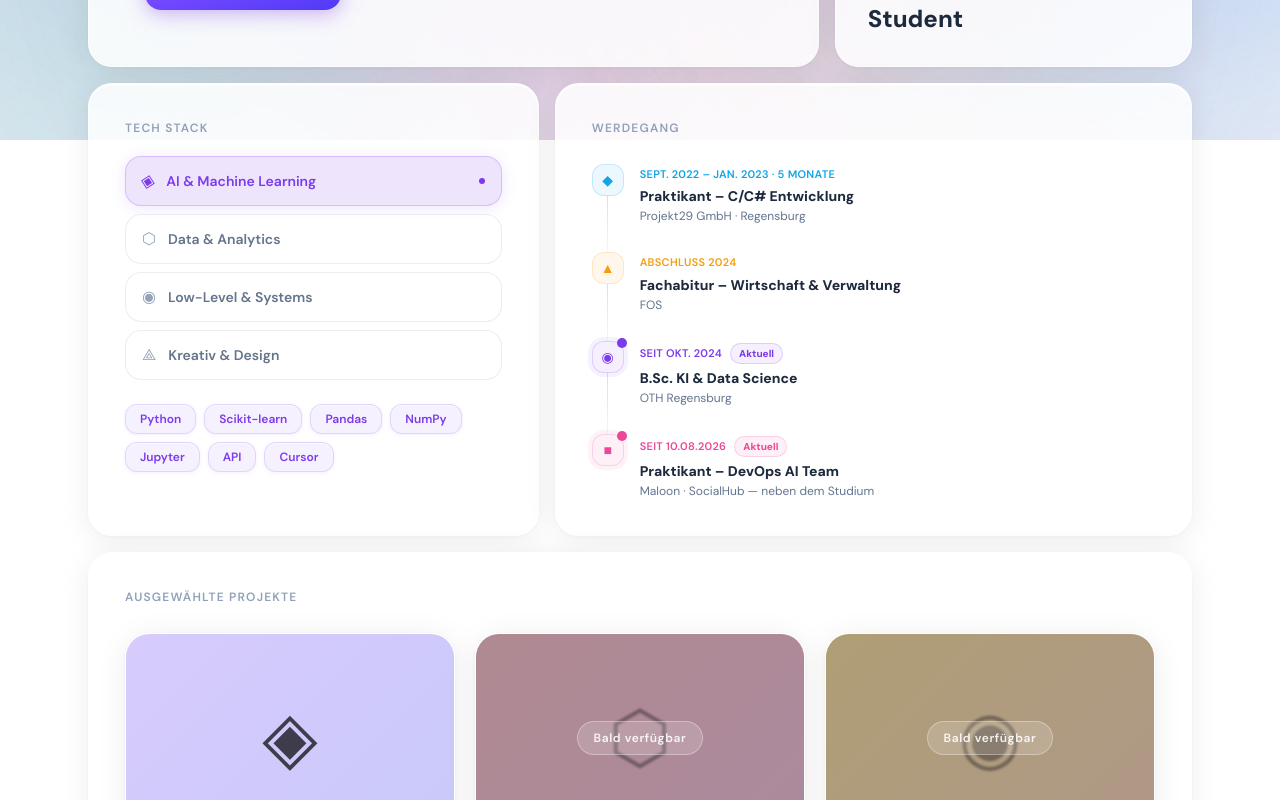
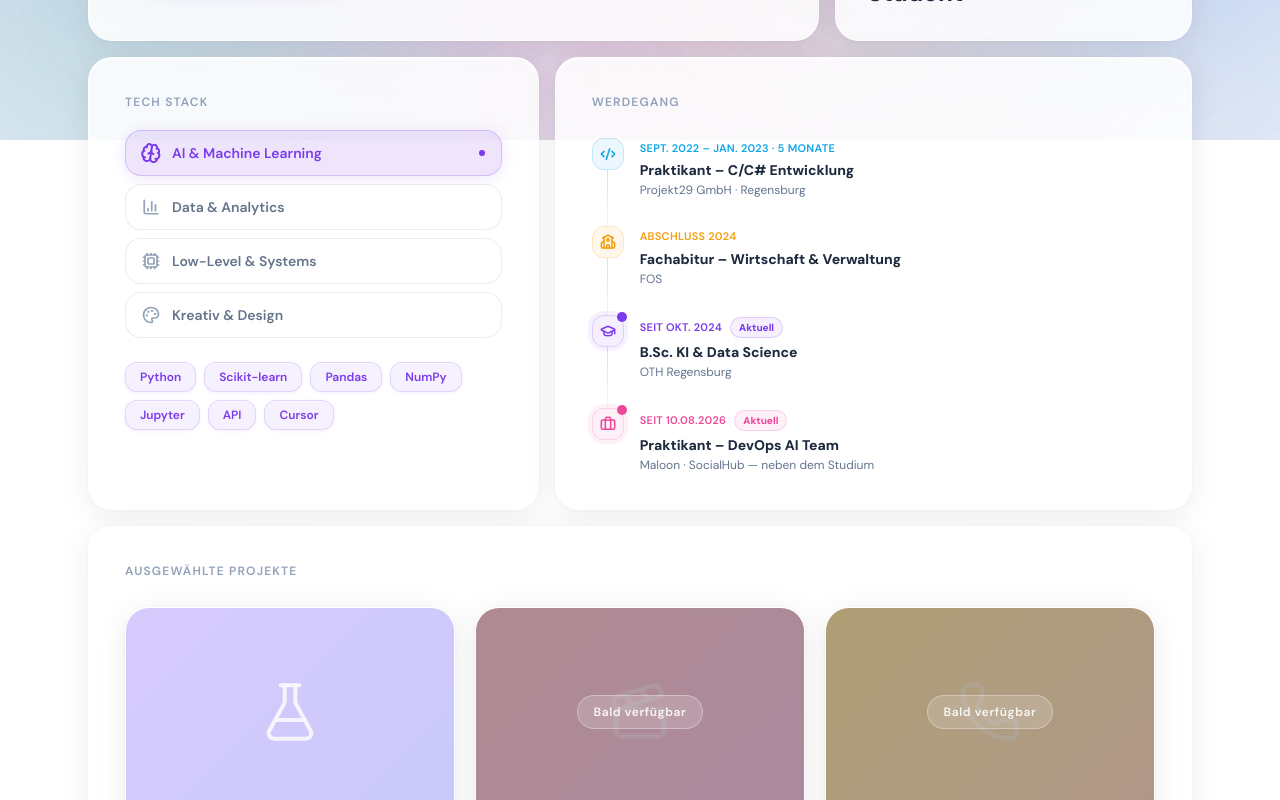
Before and after one commit to Antonymxix/Portfolio-Website, a React (Vite) app: page / in a window 1280 px wide. Shown: the part 660-1460 px from the top of the page. Built offline with nearby package versions, Linux system fonts and the light colour scheme.

Commit message:
replaced the icons

```diff
--- a/src/App.jsx
+++ b/src/App.jsx
@@ -1,5 +1,10 @@
 import { useState, useEffect, useRef, createContext, useContext } from "react";
 import { motion, useInView, AnimatePresence } from "framer-motion";
+import {
+  Brain, BarChart3, Cpu, Palette,
+  Code2, GraduationCap, School, Briefcase,
+  FlaskConical, Clapperboard, Phone,
+} from "lucide-react";
 
 const DATA = {
   name: "Anton Schindler",
@@ -11,16 +16,16 @@ const DATA = {
     { label: "GitHub",   icon: "GH", url: "https://github.com/antonymxix",     color: "rgba(30,30,30,0.08)",   border: "rgba(30,30,30,0.18)",  text: "#1e293b" },
   ],
   techStack: [
-    { category: "AI & Machine Learning", color: "#7c3aed", glow: "rgba(124,58,237,0.13)", border: "rgba(124,58,237,0.22)", icon: "◈", items: ["Python","Scikit-learn", "Pandas", "NumPy", "Jupyter","API","Cursor"] },
-    { category: "Data & Analytics",      color: "#0ea5e9", glow: "rgba(14,165,233,0.13)",  border: "rgba(14,165,233,0.22)",  icon: "⬡", items: ["SQL", "Excel","Data Management","Pyscipopt"] },
-    { category: "Low-Level & Systems",   color: "#f59e0b", glow: "rgba(245,158,11,0.13)",  border: "rgba(245,158,11,0.22)",  icon: "◉", items: ["C++", "C", "Assembler (x86)", "Linux", "Git"] },
-    { category: "Kreativ & Design",      color: "#ec4899", glow: "rgba(236,72,153,0.13)",  border: "rgba(236,72,153,0.22)",  icon: "⟁", items: ["Photoshop", "Illustrator", "Premiere Pro", "After Effects", "Lightroom","Framer","Notion","Figma"] },
+    { category: "AI & Machine Learning", color: "#7c3aed", glow: "rgba(124,58,237,0.13)", border: "rgba(124,58,237,0.22)", icon: Brain, items: ["Python","Scikit-learn", "Pandas", "NumPy", "Jupyter","API","Cursor"] },
+    { category: "Data & Analytics",      color: "#0ea5e9", glow: "rgba(14,165,233,0.13)",  border: "rgba(14,165,233,0.22)",  icon: BarChart3, items: ["SQL", "Excel","Data Management","Pyscipopt"] },
+    { category: "Low-Level & Systems",   color: "#f59e0b", glow: "rgba(245,158,11,0.13)",  border: "rgba(245,158,11,0.22)",  icon: Cpu, items: ["C++", "C", "Assembler (x86)", "Linux", "Git"] },
+    { category: "Kreativ & Design",      color: "#ec4899", glow: "rgba(236,72,153,0.13)",  border: "rgba(236,72,153,0.22)",  icon: Palette, items: ["Photoshop", "Illustrator", "Premiere Pro", "After Effects", "Lightroom","Framer","Notion","Figma"] },
   ],
 
   timeline: [
     {
       key: "projekt29",
-      icon: "◆", color: "#0ea5e9",
+      icon: Code2, color: "#0ea5e9",
       period: { de: "Sept. 2022 – Jan. 2023 · 5 Monate", en: "Sep 2022 – Jan 2023 · 5 months" },
       title: { de: "Praktikant – C/C# Entwicklung", en: "Intern – C/C# Development" },
       org: "Projekt29 GmbH", place: "Regensburg",
@@ -28,7 +33,7 @@ const DATA = {
     },
     {
       key: "fos",
-      icon: "▲", color: "#f59e0b",
+      icon: School, color: "#f59e0b",
       period: { de: "Abschluss 2024", en: "Graduated 2024" },
       title: { de: "Fachabitur – Wirtschaft & Verwaltung", en: "High School Diploma – Business & Administration" },
       org: "FOS", place: "",
@@ -36,7 +41,7 @@ const DATA = {
     },
     {
       key: "studium",
-      icon: "◉", color: "#7c3aed",
+      icon: GraduationCap, color: "#7c3aed",
       period: { de: "Seit Okt. 2024", en: "Since Oct 2024" },
       title: { de: "B.Sc. KI & Data Science", en: "B.Sc. AI & Data Science" },
       org: "OTH Regensburg", place: "",
@@ -44,7 +49,7 @@ const DATA = {
     },
     {
       key: "maloon",
-      icon: "■", color: "#ec4899",
+      icon: Briefcase, color: "#ec4899",
       period: { de: "Seit 10.08.2026", en: "Since Aug 10, 2026" },
       title: { de: "Praktikant – DevOps AI Team", en: "Intern – DevOps AI Team" },
       org: "Maloon · SocialHub", place: "",
@@ -57,12 +62,12 @@ const DATA = {
     {
       title: "ScentExplorer AI",
       bgA: "rgba(167,139,250,0.45)", bgB: "rgba(99,102,241,0.35)",
-      icon: "◈", year: "2025", status: "live", progress: null,
+      icon: FlaskConical, year: "2025", status: "live", progress: null,
       projectUrl: "https://project01---perfumemap-z4kwssgxnne7u72wznh2xu.streamlit.app/", // <- URL hier eintragen
       description: "Designer Fragrance Map powered by Sentence Transformers & PCA",
     },
-    { title: "AI Video Generation Pipeline(BETA)",      bgA: "rgba(251,113,133,0.40)", bgB: "rgba(236,72,153,0.30)", icon: "⬡", year: "2024", status: "soon", progress: null },
-    { title: "AI Phone Assistant with UI", bgA: "rgba(251,191,36,0.42)",  bgB: "rgba(251,146,60,0.32)", icon: "◉", year: "2023", status: "soon", progress: null },
+    { title: "AI Video Generation Pipeline(BETA)",      bgA: "rgba(251,113,133,0.40)", bgB: "rgba(236,72,153,0.30)", icon: Clapperboard, year: "2024", status: "soon", progress: null },
+    { title: "AI Phone Assistant with UI", bgA: "rgba(251,191,36,0.42)",  bgB: "rgba(251,146,60,0.32)", icon: Phone, year: "2023", status: "soon", progress: null },
   ],
 };
 
@@ -70,7 +75,7 @@ const TRANSLATIONS = {
   de: {
     techCategories: ["AI & Machine Learning", "Data & Analytics", "Low-Level & Systems", "Kreativ & Design"],
     status: "Verfügbar für Projekte",
-    about: "Ich studiere KI & Data Science in Regensburg und beschäftige mich am liebsten mit Dingen, die irgendwo zwischen Hardware und Interface liegen – von Assembler bis Machine Learning ist bei mir eigentlich alles dabei.\nAngefangen hat das mit Low-Level-Programmierung in C++ und Assembler, mittlerweile arbeite ich genauso gerne mit Python, Pandas und ML-Modellen, um aus Daten tatsächlich etwas Brauchbares zu machen.\nNebenbei baue ich Interfaces mit React und Framer – nicht weil es dazugehört, sondern weil ich es mag, wenn am Ende ein fertiges Produkt rauskommt und nicht nur ein Notebook voller Ergebnisse.",
+    about: "Ich studiere KI & Data Science in Regensburg – am meisten reizt mich das, was zwischen Hardware und Interface liegt, von Assembler bis Machine Learning.\nAngefangen hab ich mit C++ und etwas Assembler, mittlerweile sitze ich genauso oft an Python, Pandas und ML-Modellen und versuche, aus Daten etwas zu bauen, das wirklich brauchbar ist.\nNebenbei baue ich auch Interfaces mit React und Framer – einfach weil ich's mag, wenn am Ende ein fertiges Ding steht und nicht nur ein Notebook voller Ergebnisse.",
     location: "Regensburg, Deutschland",
     contact: "Kontakt aufnehmen ↗", role: "Rolle", socials: "Socials", techStack: "Tech Stack",
     timelineTitle: "Werdegang", currentLabel: "Aktuell",
@@ -81,7 +86,7 @@ const TRANSLATIONS = {
   en: {
     techCategories: ["AI & Machine Learning", "Data & Analytics", "Low-Level & Systems", "Creative & Design"],
     status: "Available for projects",
-    about: "I'm studying AI & Data Science in Regensburg, and I'm most drawn to the stuff that sits between hardware and interface — everything from Assembler to machine learning ends up on my plate at some point.\nIt started with low-level programming in C++ and Assembler; these days I work just as much with Python, Pandas and ML models to actually turn data into something useful.\nOn the side I build interfaces with React and Framer — not because it's expected, but because I like seeing a finished product come out the other end, not just a notebook full of results.",
+    about: "I'm studying AI & Data Science in Regensburg — what pulls me in most is whatever sits between hardware and interface, from Assembler to machine learning.\nI started out with C++ and a bit of Assembler; these days I spend just as much time in Python, Pandas and ML models, trying to turn data into something actually useful.\nOn the side I also build interfaces with React and Framer, mostly because I like it when something real comes out the other end, not just a notebook full of numbers.",
     location: "Regensburg, Germany",
     contact: "Get in touch ↗", role: "Role", socials: "Socials", techStack: "Tech Stack",
     timelineTitle: "Journey", currentLabel: "Ongoing",
@@ -316,8 +321,8 @@ const TechStack = () => {
               whileHover={{ x: 3 }} whileTap={{ scale: 0.98 }}
               className="relative flex items-center gap-3 px-4 py-3 rounded-2xl text-left transition-all duration-300 cursor-pointer"
               style={{ background: active === i ? c.glow : "rgba(255,255,255,0.50)", border: `1px solid ${active === i ? c.border : "rgba(200,200,220,0.35)"}`, boxShadow: active === i ? `0 2px 16px ${c.glow}` : "none" }}>
-              <motion.span animate={{ scale: active === i ? 1.15 : 1, rotate: active === i ? 12 : 0 }} transition={{ duration: 0.35 }}
-                className="text-base select-none flex-shrink-0" style={{ color: active === i ? c.color : "#94a3b8" }}>{c.icon}</motion.span>
+              <motion.span animate={{ scale: active === i ? 1.15 : 1, rotate: active === i ? 8 : 0 }} transition={{ duration: 0.35 }}
+                className="inline-flex flex-shrink-0" style={{ color: active === i ? c.color : "#94a3b8" }}><c.icon size={18} strokeWidth={2.3} /></motion.span>
               <span className="text-sm font-semibold transition-colors duration-200" style={{ color: active === i ? c.color : "#64748b" }}>{t.techCategories[i]}</span>
               {active === i && <motion.div layoutId="cat-indicator" className="ml-auto w-1.5 h-1.5 rounded-full flex-shrink-0" style={{ background: c.color }} transition={{ duration: 0.3 }} />}
             </motion.button>
@@ -369,7 +374,7 @@ const Timeline = () => {
                 )}
                 <div className="relative flex-shrink-0 w-8 h-8 rounded-xl flex items-center justify-center text-sm"
                   style={{ background: `${item.color}14`, border: `1px solid ${item.color}30`, color: item.color, boxShadow: item.current ? `0 0 0 4px ${item.color}12` : "none" }}>
-                  {item.icon}
+                  <item.icon size={16} strokeWidth={2.3} />
                   {item.current && (
                     <span className="absolute -top-1 -right-1 flex h-2.5 w-2.5">
                       <span className="animate-ping absolute inline-flex h-full w-full rounded-full opacity-70" style={{ background: item.color }} />
@@ -446,12 +451,11 @@ const ProjectCard = ({ project, category, delay }) => {
     >
       <div className="relative h-52 flex items-center justify-center"
         style={{ background: `linear-gradient(135deg, ${project.bgA}, ${project.bgB})`, overflow: "hidden" }}>
-        <motion.span
-          animate={{ scale: hovered && !isLocked ? 1.2 : 1, rotate: hovered && !isLocked ? 15 : 0, opacity: isLocked ? 0.35 : 0.70 }}
+        <motion.div
+          animate={{ scale: hovered && !isLocked ? 1.15 : 1, rotate: hovered && !isLocked ? 8 : 0, opacity: isLocked ? 0.45 : 0.85 }}
           transition={{ duration: 0.5 }}
-          className="text-7xl select-none"
-          style={{ filter: isLocked ? "blur(1px)" : "none" }}
-        >{project.icon}</motion.span>
+          style={{ filter: isLocked ? "blur(1px)" : "none", color: "rgba(255,255,255,0.95)" }}
+        ><project.icon size={64} strokeWidth={1.5} /></motion.div>
 
         {isLocked && (
           <div className="absolute inset-0 flex items-center justify-center" style={{ background: "rgba(10,10,20,0.32)" }}>
```
